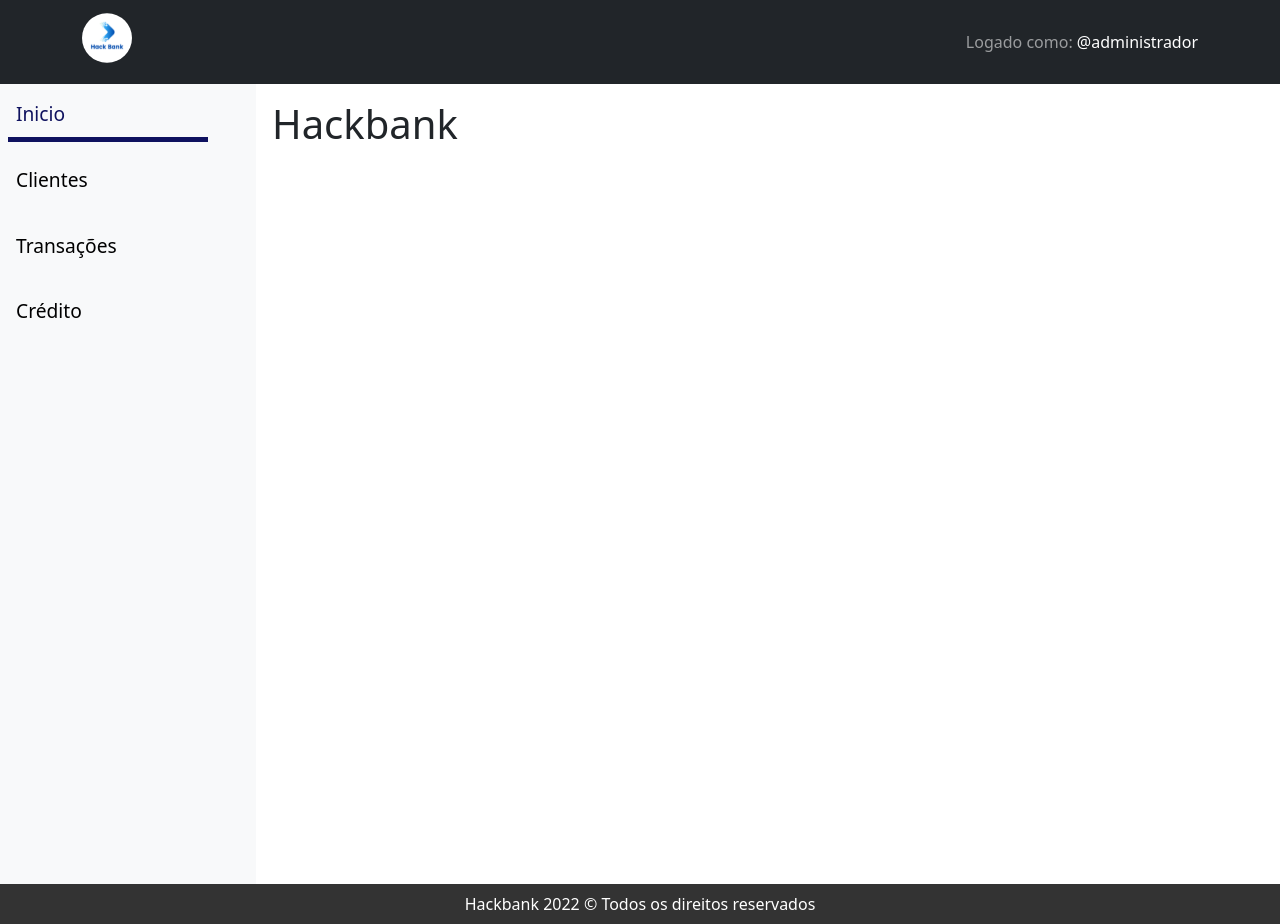
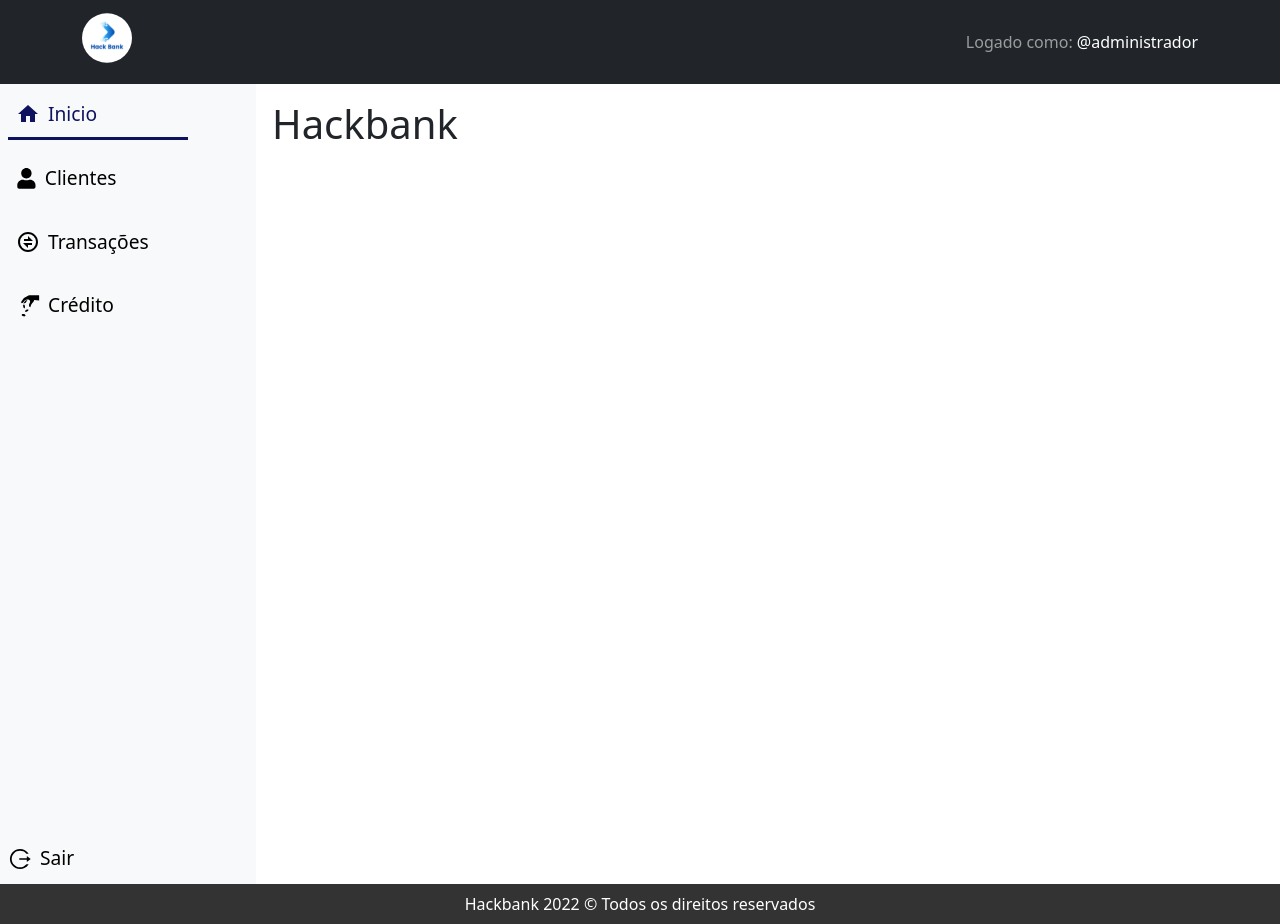
Before and after one commit to AdrianoLupossa/hackbank, a Next.js app: page / in a window 1280 px wide. Built offline with nearby package versions, Linux system fonts and the light colour scheme.

Commit message:
add sidebar

```diff
--- a/components/Sidebar/index.jsx
+++ b/components/Sidebar/index.jsx
@@ -1,7 +1,14 @@
 import Link from "next/link";
+
+import styled from "styled-components";
+
+import { MdHome } from "react-icons/md";
+import { FaUser } from "react-icons/fa";
+import { RiExchangeLine } from "react-icons/ri";
+import { GiPayMoney } from "react-icons/gi";
+import { AiOutlineLogout } from "react-icons/ai";
+
 import Nav from "react-bootstrap/Nav";
-import NavLink from "react-bootstrap/NavLink";
-import styled from "styled-components";
 
 const StyledSidebar = styled.aside`
   height: 100vh;
@@ -18,8 +25,9 @@ const MenuItem = styled.a`
   cursor: pointer;
   padding: 0.5rem;
   transition: all 0.3s ease-in-out;
-  border-bottom: transparent 5px solid;
-  width: 200px;
+  border-bottom: transparent 3px solid;
+  width: 180px;
+  gap: 0.5rem;
 
   &:active {
     /* background-color: #100747; */
@@ -35,21 +43,35 @@ const MenuItem = styled.a`
 
 export default function Sidebar() {
   return (
-    <StyledSidebar className="bg-light">
+    <StyledSidebar className="bg-light d-flex flex-column justify-content-between">
       <Nav className="d-flex flex-column p-2" style={{ gap: "1rem" }}>
         <Link href="/">
-          <MenuItem className="text-decoration-none active">Inicio</MenuItem>
+          <MenuItem className="text-decoration-none active d-flex align-items-center">
+            <MdHome size="1.5rem" /> Inicio
+          </MenuItem>
         </Link>
         <Link href="/customers">
-          <MenuItem className="text-decoration-none">Clientes</MenuItem>
+          <MenuItem className="text-decoration-none d-flex align-items-center">
+            <FaUser size="1.3rem" /> Clientes
+          </MenuItem>
         </Link>
         <Link href="/transactions">
-          <MenuItem className="text-decoration-none">Transações</MenuItem>
+          <MenuItem className="text-decoration-none d-flex align-items-center">
+            <RiExchangeLine size="1.5rem" /> Transações
+          </MenuItem>
         </Link>
         <Link href="/credit">
-          <MenuItem className="text-decoration-none">Crédito</MenuItem>
+          <MenuItem className="text-decoration-none d-flex align-items-center">
+            <GiPayMoney size="1.5rem" /> Crédito
+          </MenuItem>
         </Link>
       </Nav>
+
+      <Link href="/logout">
+        <MenuItem className="text-decoration-none d-flex align-items-center">
+          <AiOutlineLogout size="1.5rem" /> Sair
+        </MenuItem>
+      </Link>
     </StyledSidebar>
   );
 }
--- a/package.json
+++ b/package.json
@@ -14,6 +14,7 @@
     "react": "18.2.0",
     "react-bootstrap": "^2.4.0",
     "react-dom": "18.2.0",
+    "react-icons": "^4.4.0",
     "styled-components": "^5.3.5"
   },
   "devDependencies": {
--- a/styles/globals.css
+++ b/styles/globals.css
@@ -2,8 +2,7 @@ html,
 body {
   padding: 0;
   margin: 0;
-  font-family: -apple-system, BlinkMacSystemFont, Segoe UI, Roboto, Oxygen,
-    Ubuntu, Cantarell, Fira Sans, Droid Sans, Helvetica Neue, sans-serif;
+  font-family: "roboto", sans-serif;
 }
 
 a {
```
Also changed, not shown: 2 other files (tests, documents, lock files or other folders).
